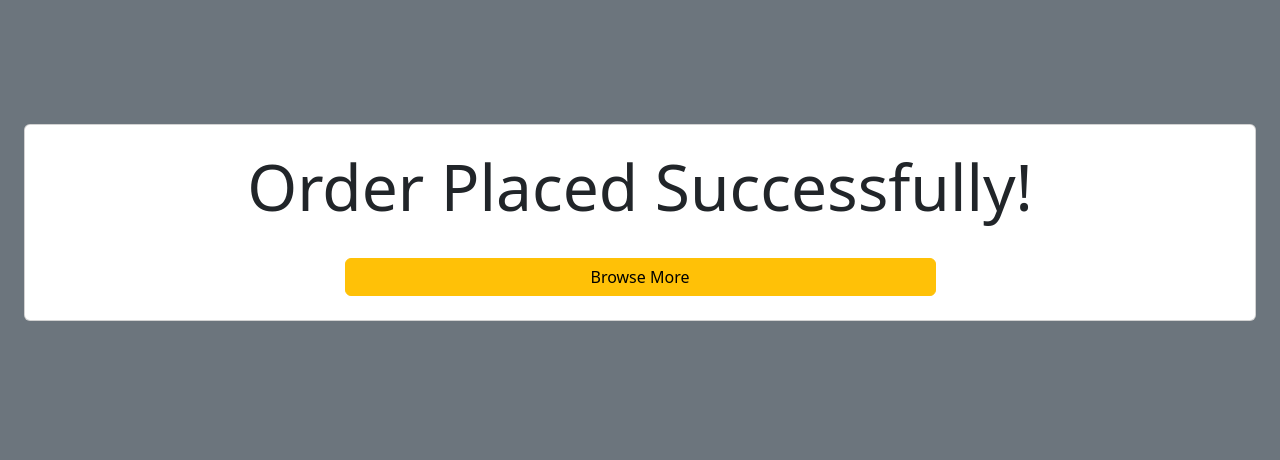
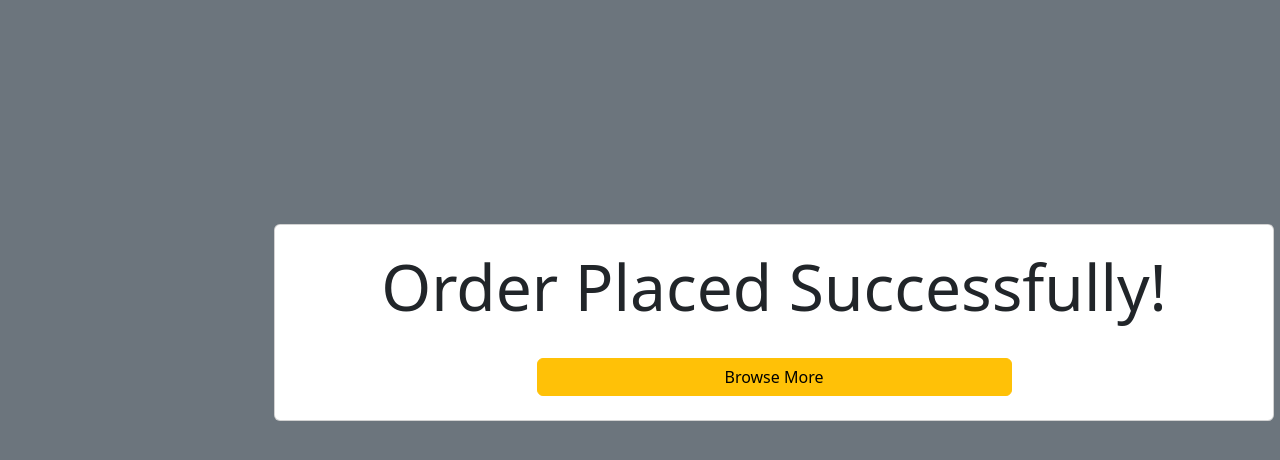
Before and after one commit to Shoubhik12/ElectroKart-frontend, a React (Vite) app: page /placed in a window 1280 px wide. Shown: the top 460 px of the page. Built offline with nearby package versions, Linux system fonts and the light colour scheme.

Commit message:
fix:history and placed page fixed .

```diff
--- a/src/components/OrderHistory.jsx
+++ b/src/components/OrderHistory.jsx
@@ -6,15 +6,17 @@ const OrderHistory=()=>{
     console.log(data)
     return(
         <div className="bg-secondary"  style={{height:"1000px"}}>
-             <div className="px-4 py-4">
-                <h1 className="display-3 text-center">Order History</h1>
-                 <ul className="list-group">
+             <div className="px-4 py-4 ">
+                <h1 className="display-3   text-center">Order History</h1>
+                <div className="d-flex justify-content-center">
+                     <ul className="list-group" style={{width:"800px"}}>
                      {
                         data.map((dt)=>
-                            <li className="list-group-item "><strong style={{width:"100px"}}>Title:</strong>{dt.Title} <br />  <strong  >Price:</strong>{dt.Price}</li>
+                            <li className="list-group-item "><strong style={{width:"100px"}}>Title:</strong>{dt.Title} <br />  <strong  >Price:</strong>{dt.Price}     <span className="px-3"><strong>Date:</strong>{new Date().toLocaleDateString()}</span> </li>
                         )
                      }
-                 </ul>
+                    </ul>
+                </div>
              </div>
         </div>
     )
--- a/src/components/Placed.jsx
+++ b/src/components/Placed.jsx
@@ -14,7 +14,7 @@ const Placed=()=>{
     return(
         <div className="bg-secondary " style={{height:"1000px"}} >
              <div className="px-4 py-4"  >
-                 <div className="card py-4 px-4" style={{marginTop:"100px"}} >
+                 <div className="card py-4 px-4" style={{marginTop:"200px",width:"1000px",marginLeft:"250px"}} >
                       <h1 className="display-3 text-center pb-4">Order Placed Successfully!</h1>
                       <Link className="d-grid gap-2 col-6 mx-auto btn btn-warning" to="/"  >Browse More</Link>
                  </div>
```
